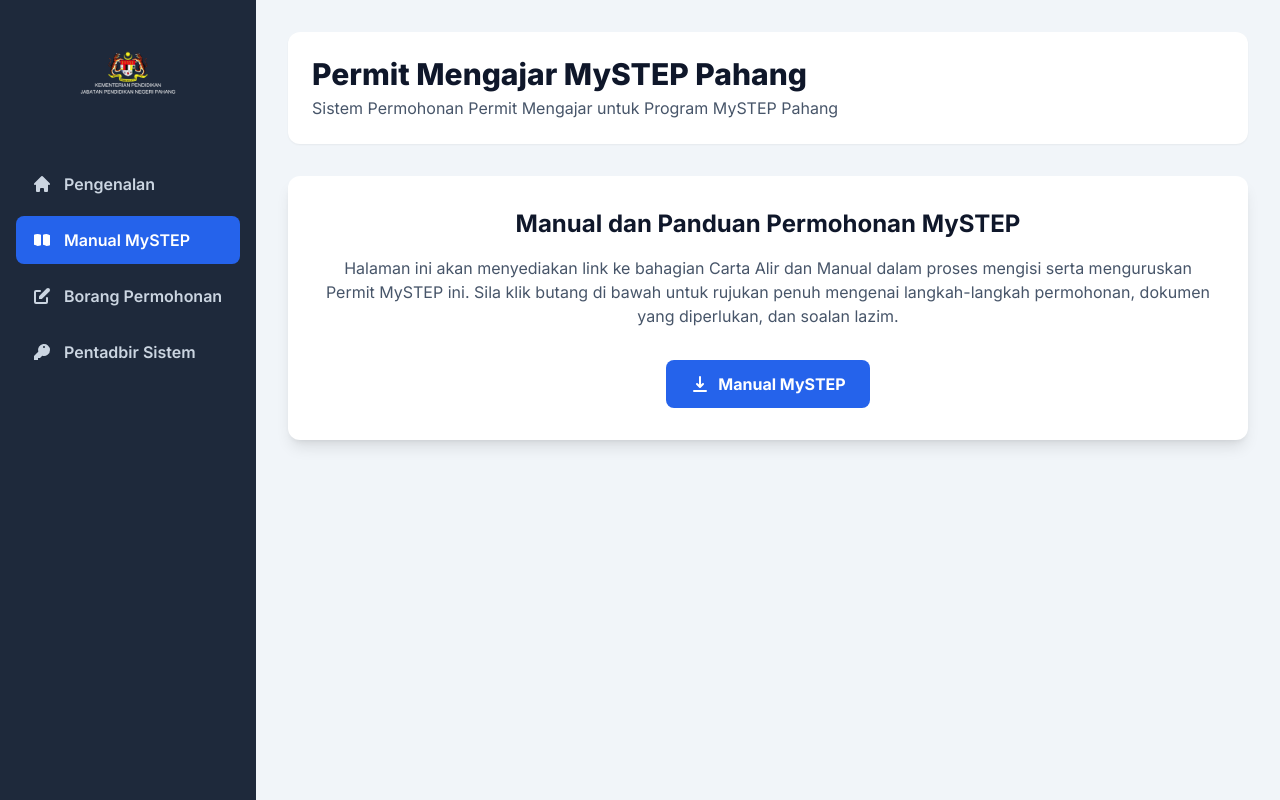
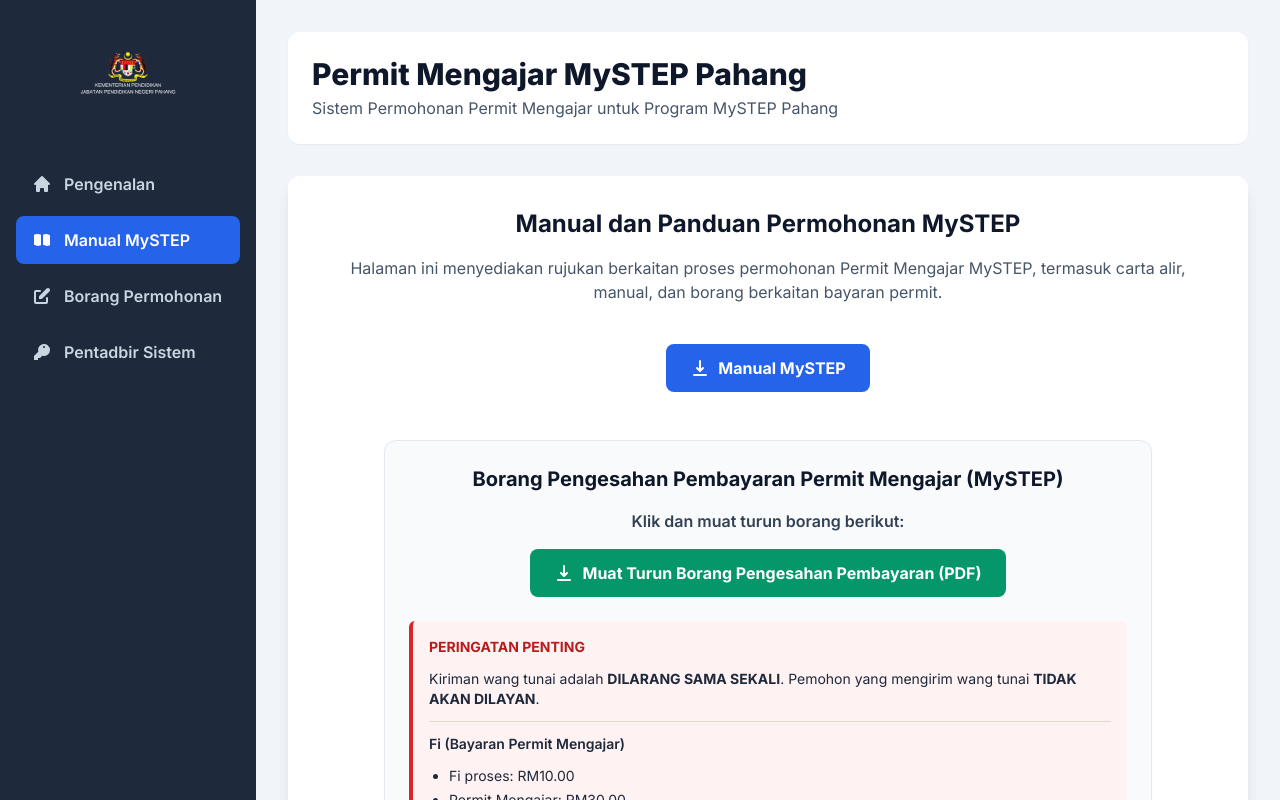
Before and after one commit to Samil-Mey/permit1.0, a plain HTML site: page index.html in a window 1280 px wide. Both pictures are taken after a click on the button "Manual MySTEP". Shown: the top 800 px of the page. Drawn offline with nearby package versions, Linux system fonts and the light colour scheme.

Commit message:
Update index.html

```diff
--- a/index.html
+++ b/index.html
@@ -161,19 +161,91 @@
 
                 <!-- Manual MySTEP View -->
                 <div id="manualView" class="hidden bg-white p-6 sm:p-8 rounded-xl shadow-lg">
-                    <h2 class="text-2xl font-bold mb-4 text-slate-900 text-center">Manual dan Panduan Permohonan MySTEP</h2>
-                    <div class="prose max-w-none text-slate-600 space-y-4 mb-8 text-center">
-                        <p>Halaman ini akan menyediakan link ke bahagian Carta Alir dan Manual dalam proses mengisi serta menguruskan Permit MySTEP ini. Sila klik butang di bawah untuk rujukan penuh mengenai langkah-langkah permohonan, dokumen yang diperlukan, dan soalan lazim.</p>
-                    </div>
-                    <div class="flex justify-center mt-8">
-                        <a href="https://sps-jpnpahang.github.io/MySTEP-CartaAlir/" target="_blank" rel="noopener noreferrer" class="inline-flex items-center justify-center gap-2 bg-blue-600 hover:bg-blue-700 text-white font-bold py-3 px-6 rounded-lg focus:outline-none focus:ring-2 focus:ring-offset-2 focus:ring-blue-500 transition-colors duration-300">
-    <svg xmlns="http://www.w3.org/2000/svg" class="h-5 w-5" viewBox="0 0 20 20" fill="currentColor">
-      <path fill-rule="evenodd" d="M3 17a1 1 0 011-1h12a1 1 0 110 2H4a1 1 0 01-1-1zm3.293-7.707a1 1 0 011.414 0L9 10.586V3a1 1 0 112 0v7.586l1.293-1.293a1 1 0 111.414 1.414l-3 3a1 1 0 01-1.414 0l-3-3a1 1 0 010-1.414z" clip-rule="evenodd" />
-    </svg>
-    <span> Manual MySTEP</span>
-</a>
-                    </div>
-                </div>
+    <h2 class="text-2xl font-bold mb-4 text-slate-900 text-center">
+        Manual dan Panduan Permohonan MySTEP
+    </h2>
+
+    <div class="prose max-w-none text-slate-600 space-y-4 mb-10 text-center">
+        <p>
+            Halaman ini menyediakan rujukan berkaitan proses permohonan Permit Mengajar MySTEP,
+            termasuk carta alir, manual, dan borang berkaitan bayaran permit.
+        </p>
+    </div>
+
+    <!-- ====== BUTANG MANUAL SEDIA ADA ====== -->
+    <div class="flex justify-center mb-12">
+        <a href="https://sps-jpnpahang.github.io/MySTEP-CartaAlir/"
+           target="_blank" rel="noopener noreferrer"
+           class="inline-flex items-center justify-center gap-2 bg-blue-600 hover:bg-blue-700
+                  text-white font-bold py-3 px-6 rounded-lg transition-colors duration-300">
+            <svg xmlns="http://www.w3.org/2000/svg" class="h-5 w-5"
+                 viewBox="0 0 20 20" fill="currentColor">
+                <path fill-rule="evenodd"
+                      d="M3 17a1 1 0 011-1h12a1 1 0 110 2H4a1 1 0 01-1-1zm3.293-7.707a1 1 0 011.414 0L9 10.586V3a1 1 0 112 0v7.586l1.293-1.293a1 1 0 111.414 1.414l-3 3a1 1 0 01-1.414 0l-3-3a1 1 0 010-1.414z"
+                      clip-rule="evenodd" />
+            </svg>
+            Manual MySTEP
+        </a>
+    </div>
+
+    <!-- ====== BORANG PENGESAHAN PEMBAYARAN ====== -->
+    <div class="max-w-3xl mx-auto bg-slate-50 border border-slate-200 rounded-xl p-6 shadow-sm">
+
+        <h3 class="text-xl font-bold text-slate-900 mb-4 text-center">
+            Borang Pengesahan Pembayaran Permit Mengajar (MySTEP)
+        </h3>
+
+        <p class="text-slate-700 font-semibold mb-4 text-center">
+            Klik dan muat turun borang berikut:
+        </p>
+
+        <div class="flex justify-center mb-6">
+            <a href="https://drive.google.com/file/d/1teyA00s1tO7c1SM7SpclcuNxCI9fq1OB/view?usp=drive_link"
+               target="_blank" rel="noopener noreferrer"
+               class="inline-flex items-center gap-2 bg-emerald-600 hover:bg-emerald-700
+                      text-white font-bold py-3 px-6 rounded-lg transition-colors duration-300">
+                <svg xmlns="http://www.w3.org/2000/svg" class="h-5 w-5"
+                     viewBox="0 0 20 20" fill="currentColor">
+                    <path fill-rule="evenodd"
+                          d="M3 17a1 1 0 011-1h12a1 1 0 110 2H4a1 1 0 01-1-1zm3.293-7.707a1 1 0 011.414 0L9 10.586V3a1 1 0 112 0v7.586l1.293-1.293a1 1 0 111.414 1.414l-3 3a1 1 0 01-1.414 0l-3-3a1 1 0 010-1.414z"
+                          clip-rule="evenodd" />
+                </svg>
+                Muat Turun Borang Pengesahan Pembayaran (PDF)
+            </a>
+        </div>
+
+        <!-- ====== MAKLUMAN RASMI ====== -->
+        <div class="bg-red-50 border-l-4 border-red-600 p-4 rounded-md text-sm text-slate-800 space-y-3">
+            <p class="font-bold text-red-700">
+                PERINGATAN PENTING
+            </p>
+            <p>
+                Kiriman wang tunai adalah <strong>DILARANG SAMA SEKALI</strong>.
+                Pemohon yang mengirim wang tunai <strong>TIDAK AKAN DILAYAN</strong>.
+            </p>
+
+            <hr class="border-red-200">
+
+            <p class="font-semibold">
+                Fi (Bayaran Permit Mengajar)
+            </p>
+            <ul class="list-disc pl-5 space-y-1">
+                <li>Fi proses: RM10.00</li>
+                <li>Permit Mengajar: RM30.00</li>
+            </ul>
+
+            <p class="font-bold">
+                Jumlah semua yang perlu dibayar: RM40.00
+            </p>
+
+            <p class="italic text-slate-600">
+                Lengkapkan borang dan kepilkan bersama kiriman wang atau wang pos.
+                Kiriman Wang atau Wang Pos boleh didapati di pejabat-pejabat pos berhampiran.
+            </p>
+        </div>
+    </div>
+</div>
+
 
                 <!-- Public View: Google Form -->
                 <div id="publicView" class="hidden bg-white p-4 sm:p-8 rounded-xl shadow-lg">
```
